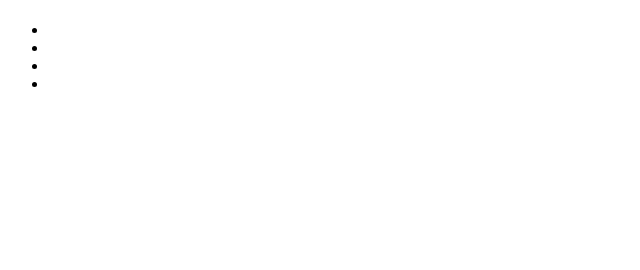
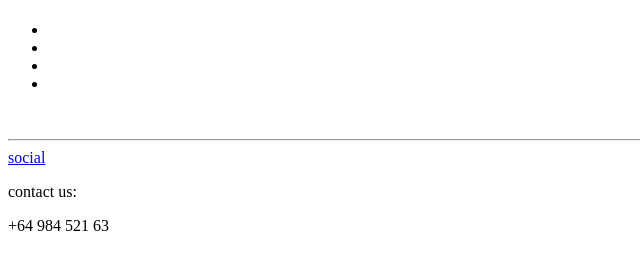
Before and after one commit to RaziyehGhorbani/timework, a plain HTML site: page Physical.html in a window 1280 px wide. Shown: the whole page, without its empty margins (0-640 px from the left). Drawn offline with Linux system fonts and the light colour scheme.

Commit message:
add footer

```diff
--- a/Physical.html
+++ b/Physical.html
@@ -36,8 +36,12 @@
         </section>
 
     </main>
+    <hr>
     <footer>
-<a href=""></a>
+<a href="Social.html">social</a>
+<br>
+<p>contact us: <br>
+</p>+64 984 521 63
     </footer>
 </body>
 </html>
```
